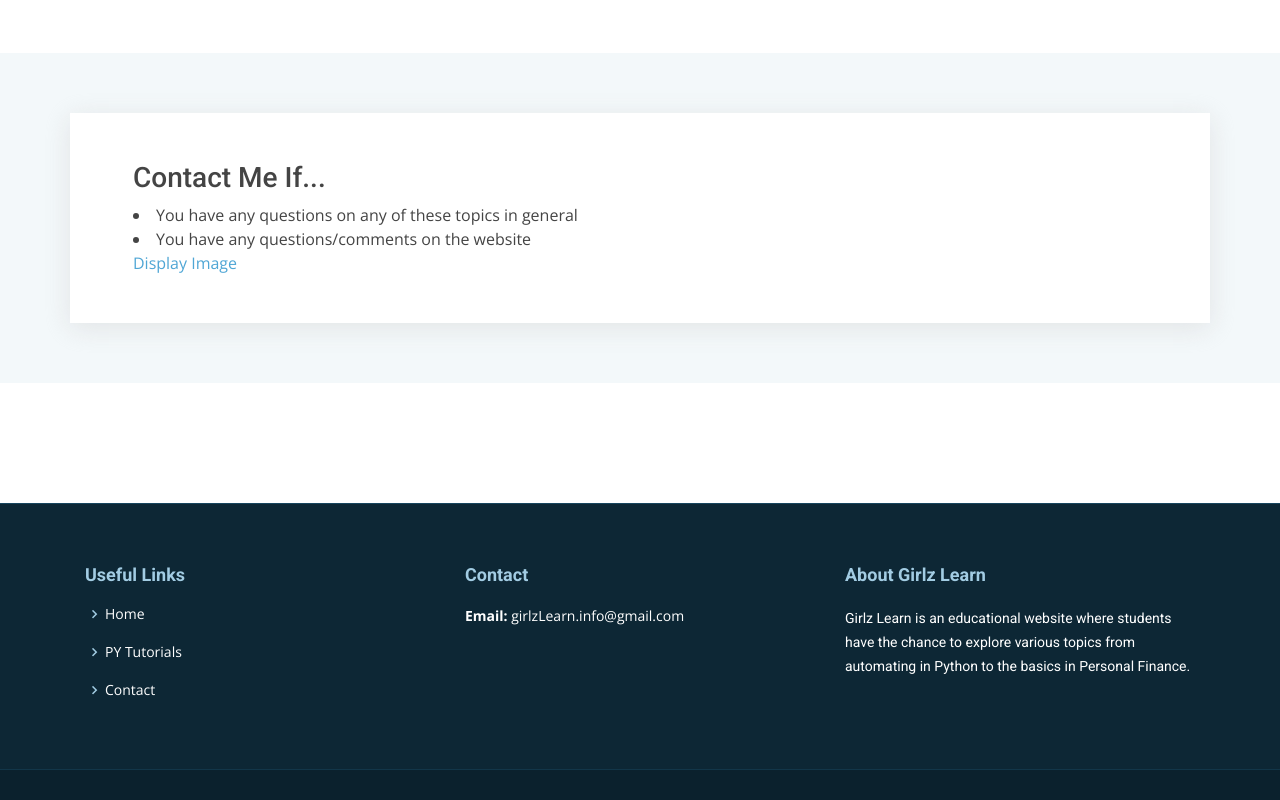
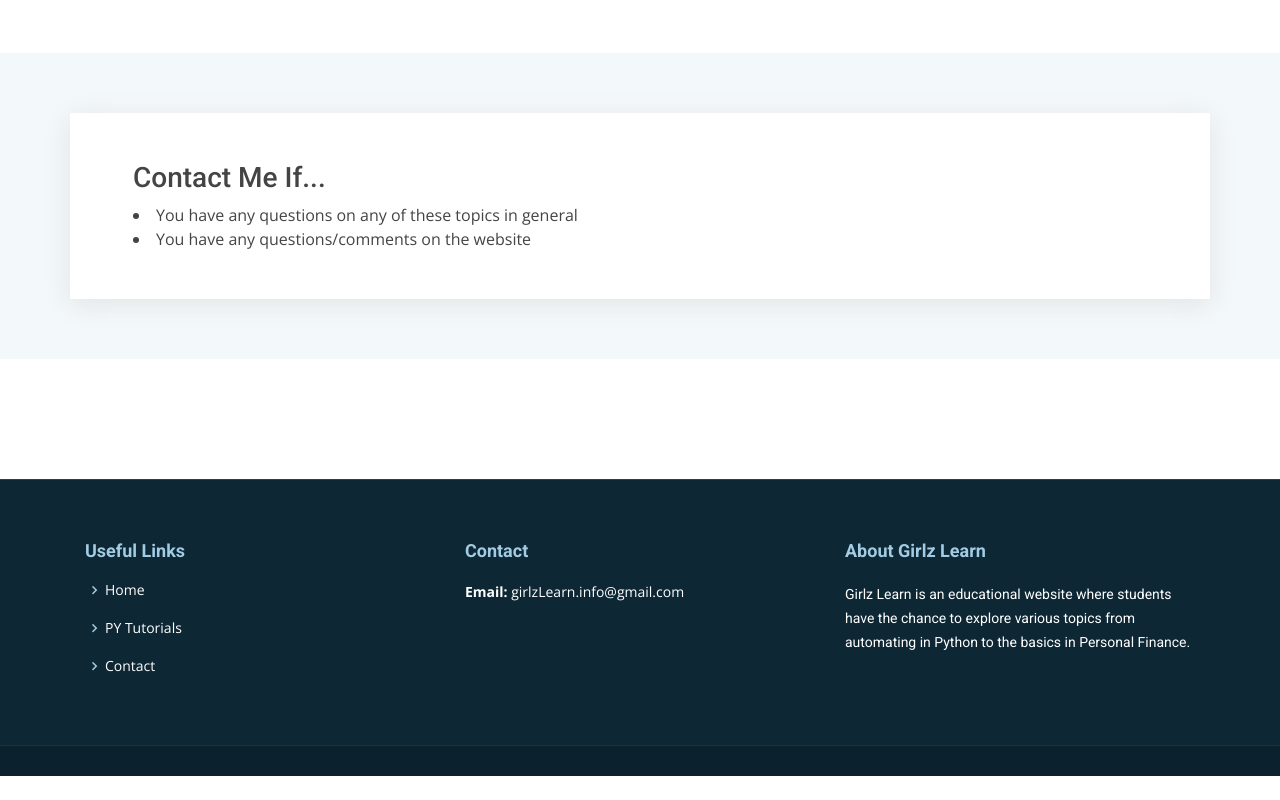
Before and after one commit to GirlzLearn/GirlzLearn.github.io, a plain HTML site: page contactMe.html in a window 1280 px wide. Shown: the part 747-1547 px from the top of the page. After the commit the page ends 1523 px from the top, so only its background shows below. Drawn offline with nearby package versions, Linux system fonts and the light colour scheme.

Commit message:
Delete random.html

```diff
--- a/contactMe.html
+++ b/contactMe.html
@@ -79,7 +79,6 @@
           <h3 class="title">Contact Me If...</h3>
             <li>You have any questions on any of these topics in general</li>
             <li>You have any questions/comments on the website</li>
-          <a href="random.html">Display Image</a>
         </div>
       </div>
     </section>
```
